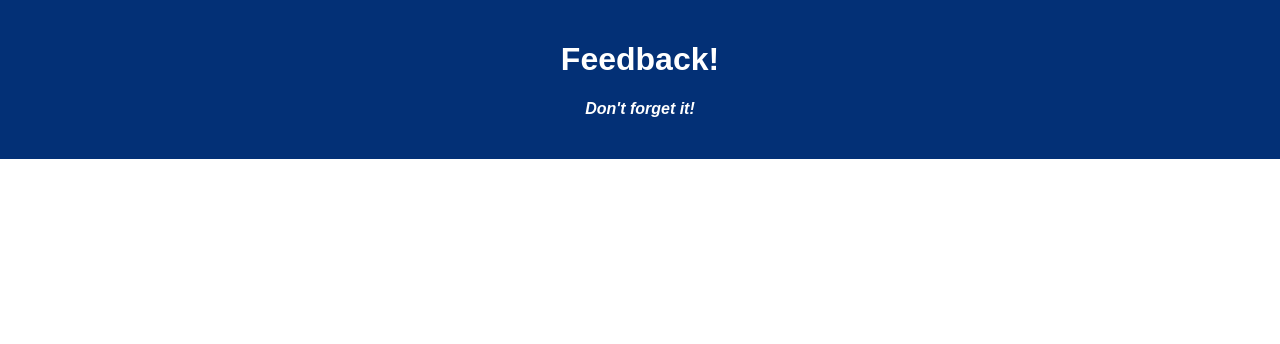
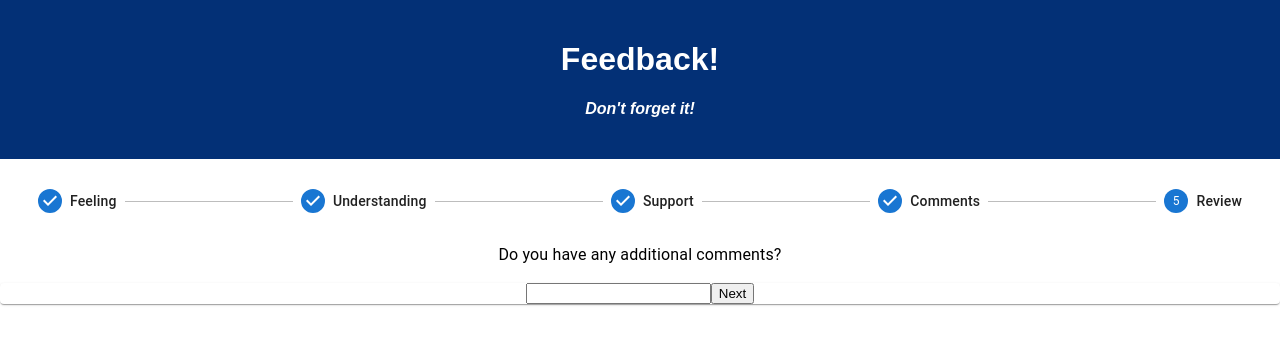
Before and after one commit to leighstephenson/weekend-redux-feedback-loop, a React (Create React App) app: page /#/comments in a window 1280 px wide. Shown: the top 344 px of the page. Built offline with nearby package versions, Linux system fonts and the light colour scheme.

Commit message:
Built Comments component

```diff
--- a/src/components/Comments/Comments.jsx
+++ b/src/components/Comments/Comments.jsx
@@ -1,13 +1,49 @@
 //TODO imports here
+import { useSelector, useDispatch } from 'react-redux';
+import { useHistory } from 'react-router-dom';
+import { Card, Typography } from '@mui/material';
+import ProgressBar from '../ProgressBar/ProgressBar';
 
 function Comments() {
+    const dispatch = useDispatch();
+    const history = useHistory()
+    const additionalComments = useSelector(store => store.comments);
+
+    //! Handle change
+    const handleChange = (event) => {
+        const action = { type: "SET_COMMENTS", payload: event.target.value };
+        dispatch(action);
+    };
+
+    //! Next Step
+    const nextStep = () => {
+        if (additionalComments === '') {
+            alert('Please enter a rating');
+        } else {
+            history.push('/review')
+        };
+    };
 
     //! What displays
     //feeling > understanding > support > comments > review
     return (
 
         <>
+            <ProgressBar currentStep={4} />
+            <Typography>
+                <p> Do you have any additional comments?</p>
+            </Typography>
 
+            <Card>
+                <form onSubmit={nextStep}>
+                    <input id="rating"
+                        value={additionalComments}
+                        onChange={handleChange}
+                        type="text" />
+                    <input type="submit" value="Next" />
+
+                </form>
+            </Card>
         </>
     )
 } // end Comments()
```
